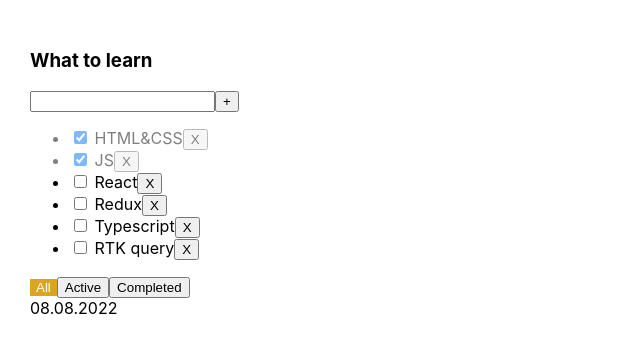
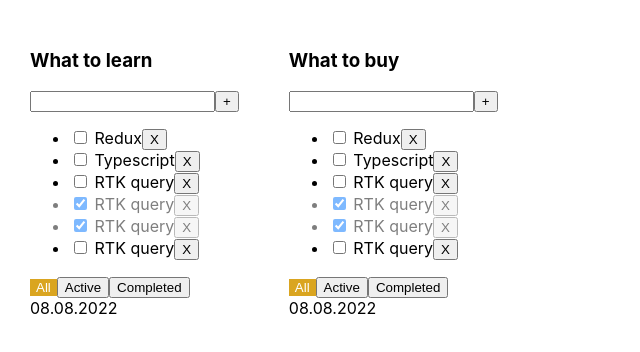
Before and after one commit to MillionerMIN/to-do-list, a React (Vite) app: page / in a window 1280 px wide. Shown: the top 352 px of the page, without its empty margins (0-640 px from the left). Built offline with nearby package versions, Linux system fonts and the light colour scheme.

Commit message:
#sprint02week1: Added array todolists, changet filter todolists

```diff
--- a/src/app/App.tsx
+++ b/src/app/App.tsx
@@ -1,32 +1,24 @@
 import './styles/App.css';
 
-import type { FilterValues, Task } from '../shared';
+import type { FilterValues, Task, TodolistType } from '../shared';
 
 import { UiTodolist } from '../shared';
 import { useState } from 'react';
 import { v1 } from 'uuid';
 
 function App() {
+  const [todolists, setTodolists] = useState<TodolistType[]>([
+    { id: v1(), title: 'What to learn', filter: 'all' },
+    { id: v1(), title: 'What to buy', filter: 'all' },
+  ]);
   const [tasks, setTasks] = useState<Task[]>([
-    { id: v1(), title: 'HTML&CSS', isDone: true },
-    { id: v1(), title: 'JS', isDone: true },
-    { id: v1(), title: 'React', isDone: false },
     { id: v1(), title: 'Redux', isDone: false },
     { id: v1(), title: 'Typescript', isDone: false },
     { id: v1(), title: 'RTK query', isDone: false },
+    { id: v1(), title: 'RTK query', isDone: true },
+    { id: v1(), title: 'RTK query', isDone: true },
+    { id: v1(), title: 'RTK query', isDone: false },
   ]);
-
-  const [filter, setFilter] = useState<FilterValues>('all');
-
-  let tasksForTodolist = tasks;
-
-  if (filter === 'active') {
-    tasksForTodolist = tasks.filter((task) => !task.isDone);
-  }
-
-  if (filter === 'completed') {
-    tasksForTodolist = tasks.filter((task) => task.isDone);
-  }
 
   const addTask = (title: string) => {
     const newTask = {
@@ -43,8 +35,11 @@ function App() {
     setTasks(filteredTasks);
   };
 
-  const changeFilter = (filter: FilterValues) => {
-    setFilter(filter);
+  const changeFilter = (todolistId: string, filter: FilterValues) => {
+    const todolist = todolists.map((tl) =>
+      tl.id === todolistId ? { ...tl, filter } : tl
+    );
+    setTodolists(todolist);
   };
 
   const changeTaskStatus = (taskId: string, taskStatus: boolean) => {
@@ -58,8 +53,24 @@ function App() {
 
   return (
     <div className='App'>
+      {todolists.map((tl) => {
+        const { title, filter, id } = tl;
+
+        let tasksForTodolist = tasks;
+
+        if (filter === 'active') {
+          tasksForTodolist = tasks.filter((task) => !task.isDone);
+        }
+
+        if (filter === 'completed') {
+          tasksForTodolist = tasks.filter((task) => task.isDone);
+        }
+
+        return (
           <UiTodolist
-        title='What to learn'
+            key={id}
+            todolistId={id}
+            title={title}
             tasks={tasksForTodolist}
             date='08.08.2022'
             filter={filter}
@@ -68,6 +79,8 @@ function App() {
             removeTask={removeTask}
             changeFilter={changeFilter}
           />
+        );
+      })}
     </div>
   );
 }
--- a/src/shared/types/index.ts
+++ b/src/shared/types/index.ts
@@ -1,2 +1,3 @@
 export * from './FilterValues';
 export * from './Task';
+export * from './TodolistType';
--- a/src/shared/ui/ui-todolist/index.tsx
+++ b/src/shared/ui/ui-todolist/index.tsx
@@ -6,6 +6,7 @@ import type { FilterValues, Task } from '../../types';
 import { UiButton } from '../ui-button';
 
 type UiTodolistProps = {
+  todolistId: string;
   title: string;
   tasks: Task[];
   date?: string;
@@ -13,9 +14,10 @@ type UiTodolistProps = {
   addTask: (title: string) => void;
   changeTaskStatus: (taskId: string, taskStatus: boolean) => void;
   removeTask: (taskId: string) => void;
-  changeFilter: (filter: FilterValues) => void;
+  changeFilter: (todolistId: string, filter: FilterValues) => void;
 };
 export function UiTodolist({
+  todolistId,
   title,
   tasks,
   date,
@@ -46,7 +48,7 @@ export function UiTodolist({
   }
 
   function changeFilterHandler(filter: FilterValues) {
-    changeFilter(filter);
+    changeFilter(todolistId, filter);
   }
 
   return (
```
Also changed, not shown: src/shared/types/TodolistType.ts (added, +7 -0 lines). Lines whose indentation alone changed are shown as unchanged.
